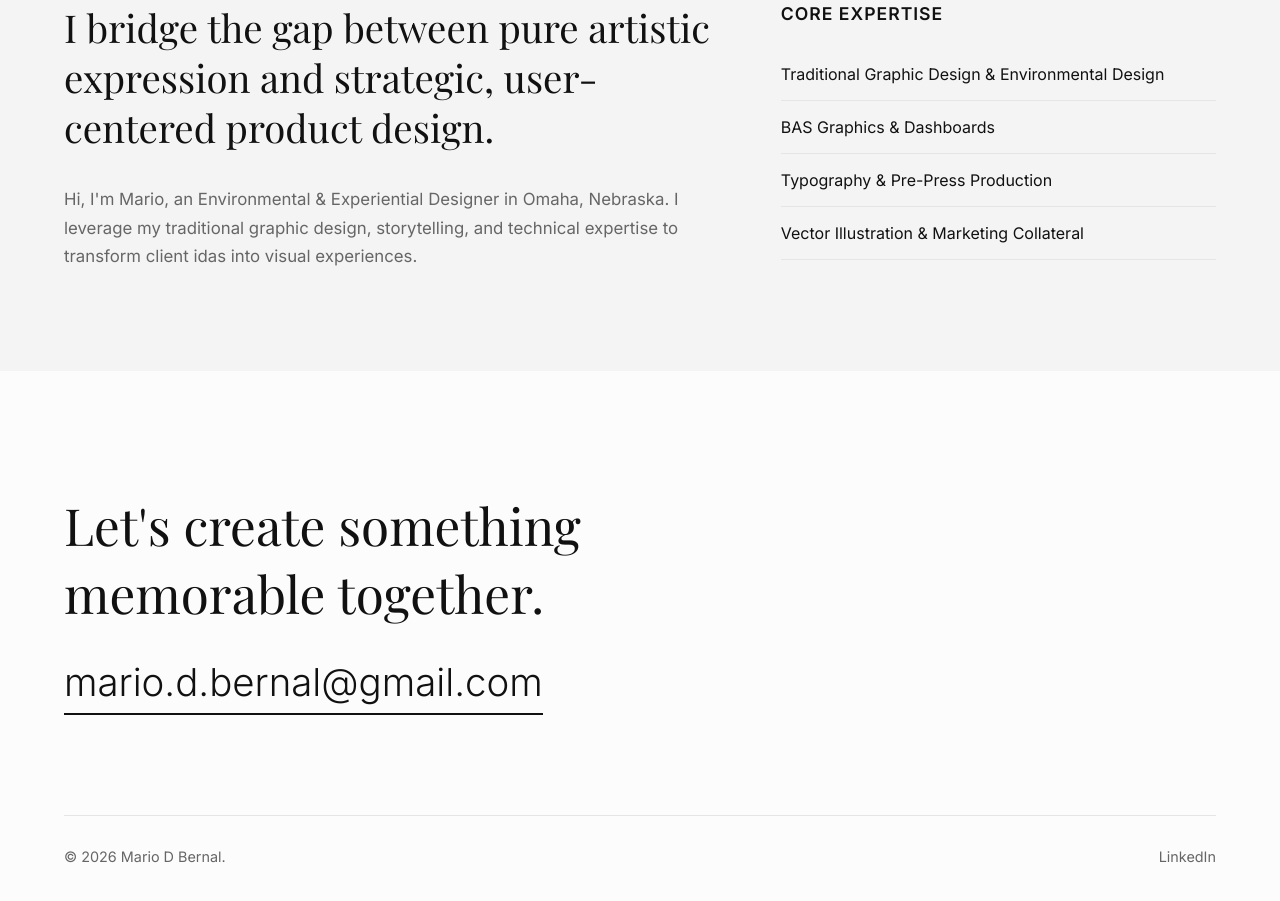
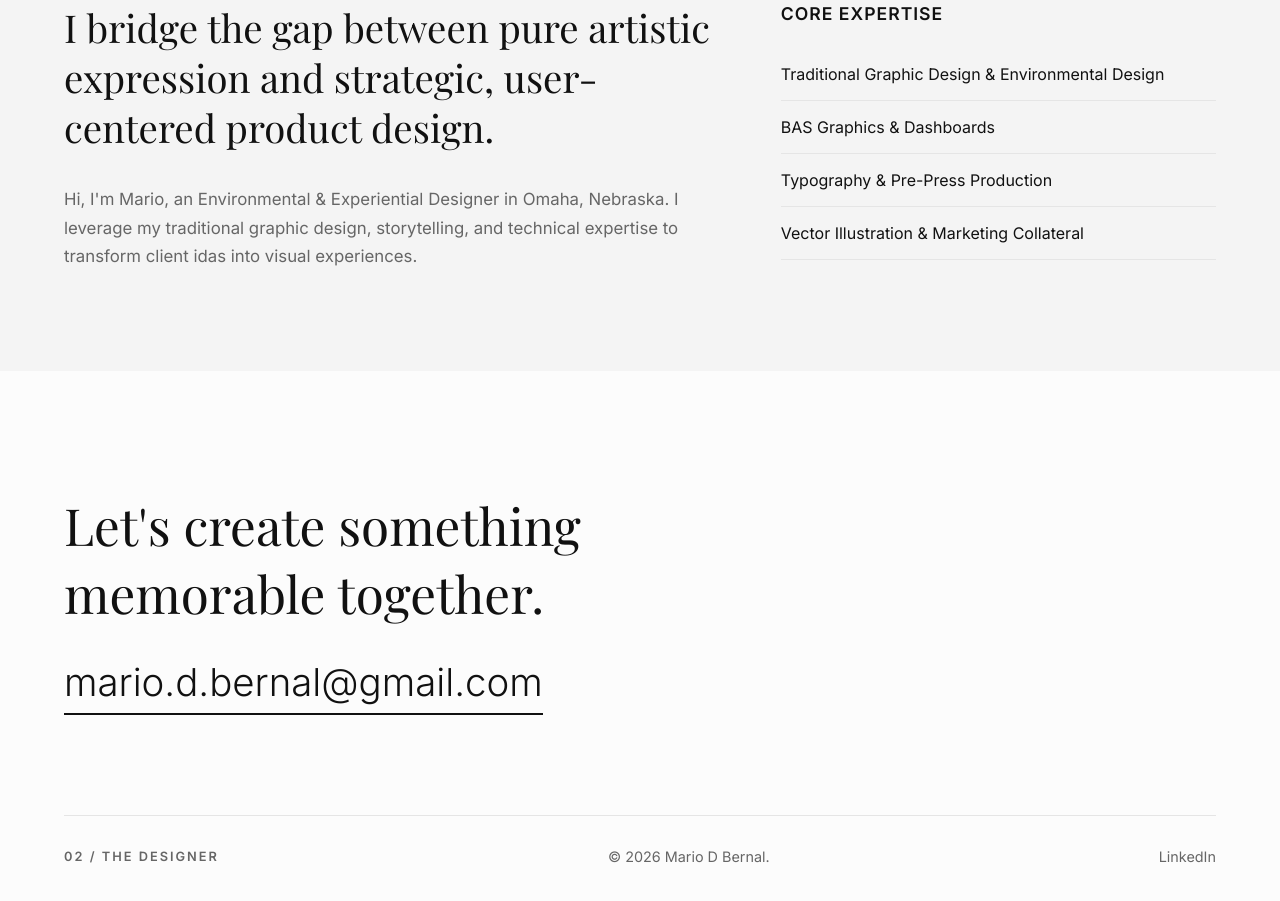
Before and after one commit to mariodbernal/my-portfolio, a plain HTML site: page index.html in a window 1280 px wide. Shown: the part 2174-3075 px from the top of the page. Drawn offline with nearby package versions, Linux system fonts and the light colour scheme; a web font is replaced by a local one.

Commit message:
Update index.html

```diff
--- a/index.html
+++ b/index.html
@@ -146,6 +146,7 @@
             <a href="mailto:hello@yourstudio.com" class="footer-email">mario.d.bernal@gmail.com</a>
 
             <div class="footer-bottom">
+                <span class="section-tag">02 / THE DESIGNER</span>
                 <p class="copyright">&copy; 2026 Mario D Bernal.</p>
                 <div class="social-links">
                     <a href="https://www.linkedin.com/notifications/?filter=all" class="social-link" target="_blank" rel="noopener noreferrer">LinkedIn</a>
```
